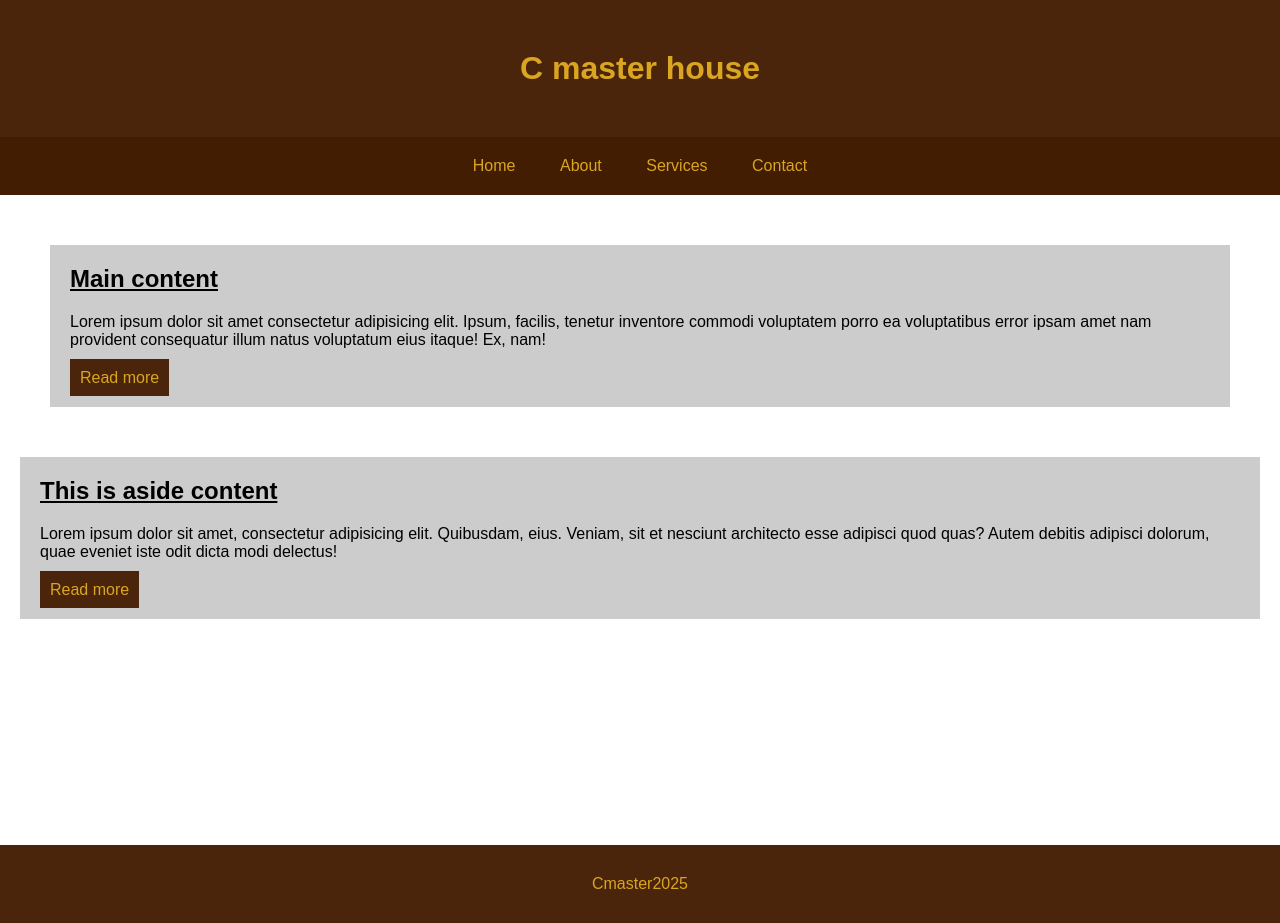
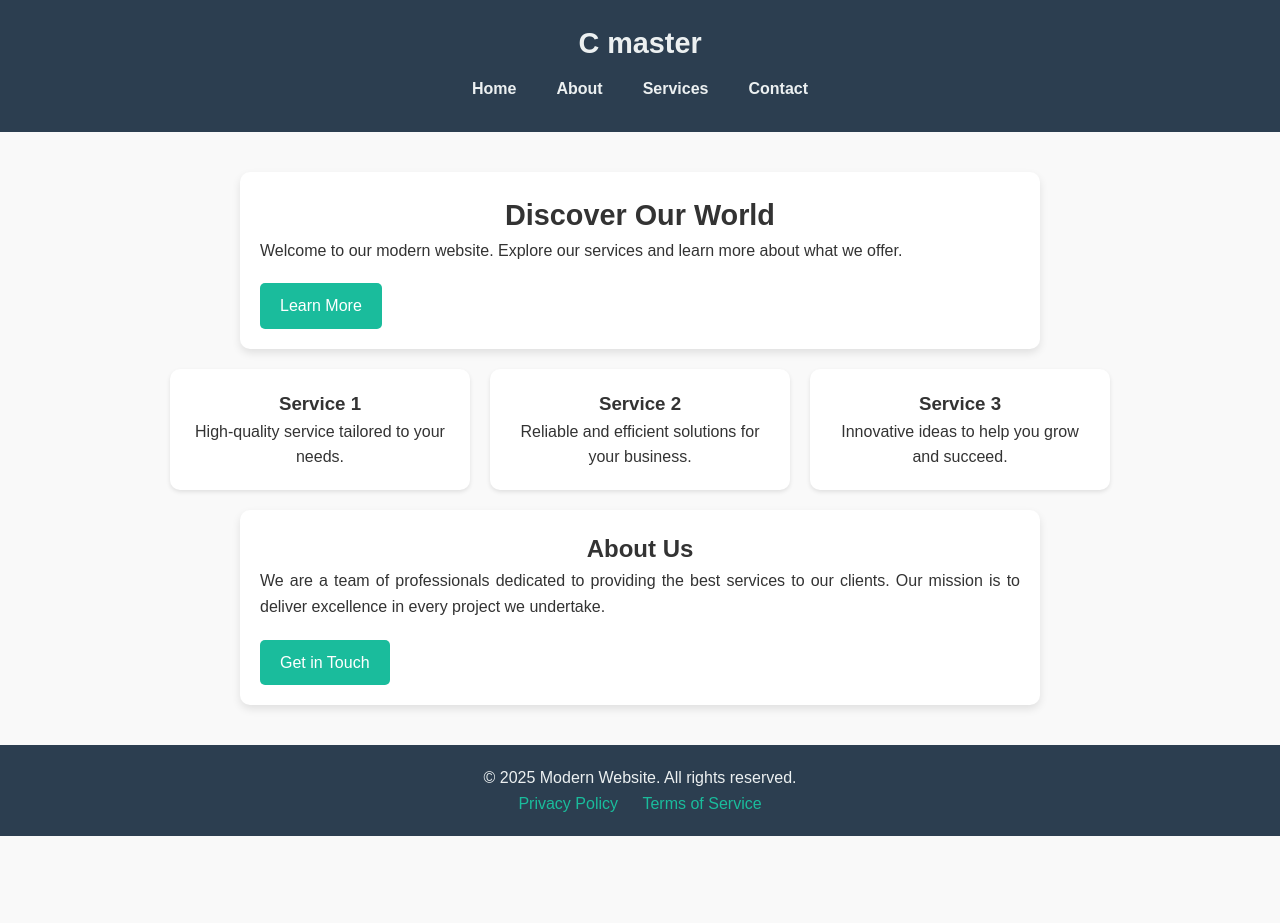
Before and after one commit to Pannathat121/New-Project, a plain HTML site: page index.html in a window 1280 px wide. After the commit the page ends 836 px from the top, so only its background shows below. Drawn offline with Linux system fonts and the light colour scheme.

Commit message:
add file

```diff
--- a/index.html
+++ b/index.html
@@ -5,52 +5,67 @@
     <meta charset="UTF-8">
     <meta name="viewport" content="width=device-width, initial-scale=1.0">
     <title>Cmaster</title>
-
     <link rel="stylesheet" href="style.css">
 </head>
 
 <body>
-
-    <header>
-        <h1>C master house</h1>
+    <!-- Modern Header -->
+    <header class="modern-header">
+        <div class="logo">
+            <h1>C master</h1>
+        </div>
+        <nav class="modern-nav">
+            <a href="#home">Home</a>
+            <a href="#about">About</a>
+            <a href="#services">Services</a>
+            <a href="#contact">Contact</a>
+        </nav>
     </header>
 
-    <nav>
-        <a href="#">Home</a>
-        <a href="#">About</a>
-        <a href="#">Services</a>
-        <a href="#">Contact</a>
-    </nav>
+    <!-- Main Content -->
+    <main>
+        <!-- Hero Section -->
+        <section id="home" class="main-container">
+            <h2 class="main-title">Discover Our World</h2>
+            <p class="main-info">
+                Welcome to our modern website. Explore our services and learn more about what we offer.
+            </p>
+            <a href="#services" class="main-btn">Learn More</a>
+        </section>
 
-    <main>
-        <section class="main-container">
-            <h2 class="main-title">Main content</h2>
-            <p class="main-info">Lorem ipsum dolor sit amet consectetur adipisicing elit. Ipsum, facilis, tenetur
-                inventore commodi
-                voluptatem porro ea voluptatibus error ipsam amet nam provident consequatur illum natus voluptatum eius
-                itaque! Ex, nam!
+        <!-- Services Section -->
+        <section id="services" class="card-container">
+            <div class="card">
+                <h3>Service 1</h3>
+                <p>High-quality service tailored to your needs.</p>
+            </div>
+            <div class="card">
+                <h3>Service 2</h3>
+                <p>Reliable and efficient solutions for your business.</p>
+            </div>
+            <div class="card">
+                <h3>Service 3</h3>
+                <p>Innovative ideas to help you grow and succeed.</p>
+            </div>
+        </section>
+
+        <!-- About Section -->
+        <section id="about" class="aside-container">
+            <h2 class="aside-title">About Us</h2>
+            <p class="aside-info">
+                We are a team of professionals dedicated to providing the best services to our clients. Our mission is
+                to deliver excellence in every project we undertake.
             </p>
-            <a href="#" class="main-btn">Read more</a>
+            <a href="#contact" class="aside-btn">Get in Touch</a>
         </section>
-        <!-- Aside content -->
-        <aside>
-            <section class="aside-container">
-                <h2 class="aside-title">This is aside content</h2>
-                <p class="aside-info">
-                    Lorem ipsum dolor sit amet, consectetur adipisicing elit. Quibusdam, eius. Veniam, sit et nesciunt
-                    architecto esse adipisci quod quas? Autem debitis adipisci dolorum, quae eveniet iste odit dicta
-                    modi
-                    delectus!
-                </p>
-                <a href="#" class="aside-btn">Read more</a>
-            </section>
-        </aside>
     </main>
 
+    <!-- Footer -->
     <footer>
-        Cmaster2025
+        <p>&copy; 2025 Modern Website. All rights reserved.</p>
+        <a href="#">Privacy Policy</a>
+        <a href="#">Terms of Service</a>
     </footer>
-
 </body>
 
 </html>
--- a/style.css
+++ b/style.css
@@ -1,85 +1,211 @@
+/* General Reset */
 * {
     margin: 0;
     padding: 0;
     box-sizing: border-box;
 }
 
+/* Body Styling */
 body {
-    font-family: Arial, Helvetica, sans-serif;
+    font-family: 'Arial', sans-serif;
+    line-height: 1.6;
+    color: #333;
+    background-color: #f9f9f9;
+    margin: 0;
 }
 
+/* Header */
 header {
-    background-color: #4a250b;
-    color: goldenrod;
-    padding: 50px;
+    background-color: #2c3e50;
+    color: #ecf0f1;
+    padding: 20px;
     text-align: center;
 }
 
+header .logo h1 {
+    font-size: 1.8rem;
+}
+
 nav {
-    background-color: rgb(66, 29, 2);
+    display: flex;
+    justify-content: center;
+    flex-wrap: wrap;
+    gap: 10px;
+}
+
+nav a {
+    color: #ecf0f1;
+    text-decoration: none;
+    font-weight: bold;
+    padding: 10px 15px;
+    border-radius: 5px;
+    transition: background-color 0.3s ease;
+}
+
+nav a:hover {
+    background-color: #1abc9c;
+}
+
+/* Main Content */
+main {
+    padding: 20px;
+}
+
+.main-container {
+    background-color: #ffffff;
+    border-radius: 10px;
+    padding: 20px;
+    margin: 20px auto;
+    max-width: 800px;
+    box-shadow: 0 4px 8px rgba(0, 0, 0, 0.1);
+}
+
+.main-title {
+    font-size: 1.8rem;
+    text-align: center;
+}
+
+.main-info {
+    font-size: 1rem;
+    text-align: justify;
+    margin-bottom: 20px;
+}
+
+.main-btn {
+    display: inline-block;
+    background-color: #1abc9c;
+    color: #ffffff;
+    padding: 10px 20px;
+    text-decoration: none;
+    border-radius: 5px;
+    text-align: center;
+    transition: background-color 0.3s ease;
+}
+
+.main-btn:hover {
+    background-color: #16a085;
+}
+
+/* Services Section */
+.card-container {
+    display: flex;
+    flex-wrap: wrap;
+    gap: 20px;
+    justify-content: center;
+}
+
+.card {
+    background-color: #ffffff;
+    border-radius: 10px;
+    box-shadow: 0 2px 4px rgba(0, 0, 0, 0.1);
+    padding: 20px;
+    width: 300px;
+    text-align: center;
+    transition: transform 0.3s, box-shadow 0.3s;
+}
+
+.card:hover {
+    transform: translateY(-10px);
+    box-shadow: 0 6px 12px rgba(0, 0, 0, 0.2);
+}
+
+/* About Section */
+.aside-container {
+    background-color: #ffffff;
+    border-radius: 10px;
+    padding: 20px;
+    margin: 20px auto;
+    max-width: 800px;
+    box-shadow: 0 4px 8px rgba(0, 0, 0, 0.1);
+}
+
+.aside-title {
+    font-size: 1.5rem;
+    text-align: center;
+}
+
+.aside-info {
+    font-size: 1rem;
+    text-align: justify;
+    margin-bottom: 20px;
+}
+
+.aside-btn {
+    display: inline-block;
+    background-color: #1abc9c;
+    color: #ffffff;
+    padding: 10px 20px;
+    text-decoration: none;
+    border-radius: 5px;
+    text-align: center;
+    transition: background-color 0.3s ease;
+}
+
+.aside-btn:hover {
+    background-color: #16a085;
+}
+
+/* Footer */
+footer {
+    background-color: #2c3e50;
+    color: #ecf0f1;
     padding: 20px;
     text-align: center;
+}
 
-    a {
-        color: goldenrod;
-        padding: 0 20px;
-        text-decoration: none;
+footer a {
+    color: #1abc9c;
+    text-decoration: none;
+    margin: 0 10px;
+}
+
+footer a:hover {
+    text-decoration: underline;
+}
+
+/* Responsive Design */
+@media (max-width: 768px) {
+    nav {
+        flex-direction: column;
+        gap: 5px;
+    }
+
+    .card {
+        width: 90%;
+    }
+
+    .main-container,
+    .aside-container {
+        padding: 15px;
+        margin: 10px auto;
+    }
+
+    .main-title {
+        font-size: 1.5rem;
+    }
+
+    .aside-title {
+        font-size: 1.3rem;
     }
 }
 
-main {
-    height: 600px;
+@media (max-width: 480px) {
+    header .logo h1 {
+        font-size: 1.5rem;
+    }
 
-    .main-container {
-        background-color: #ccc;
-        margin: 50px;
-        padding: 20px;
+    nav a {
+        padding: 8px 10px;
+        font-size: 0.9rem;
+    }
 
-        .main-title {
-            text-decoration: underline;
-        }
+    .main-title,
+    .aside-title {
+        font-size: 1.2rem;
+    }
 
-        .main-info {
-            padding: 20px 0;
-        }
-
-        .main-btn {
-            background-color: #4a250b;
-            color: goldenrod;
-            padding: 10px;
-            text-decoration: none;
-        }
+    .main-info,
+    .aside-info {
+        font-size: 0.9rem;
     }
 }
-
-/* This is Aside content */
-aside {
-
-    .aside-container {
-        background-color: #ccc;
-        padding: 20px;
-        margin: 20px;
-
-        .aside-title {
-            text-decoration: underline;
-        }
-
-        .aside-info {
-            padding: 20px 0;
-        }
-
-        .aside-btn {
-            background-color: #4a250b;
-            color: goldenrod;
-            padding: 10px;
-            text-decoration: none;
-        }
-    }
-}
-
-footer {
-    background-color: #4a250b;
-    color: goldenrod;
-    padding: 30px;
-    text-align: center;
-}
```
Also changed, not shown: java.js (added), test.html (deleted).
